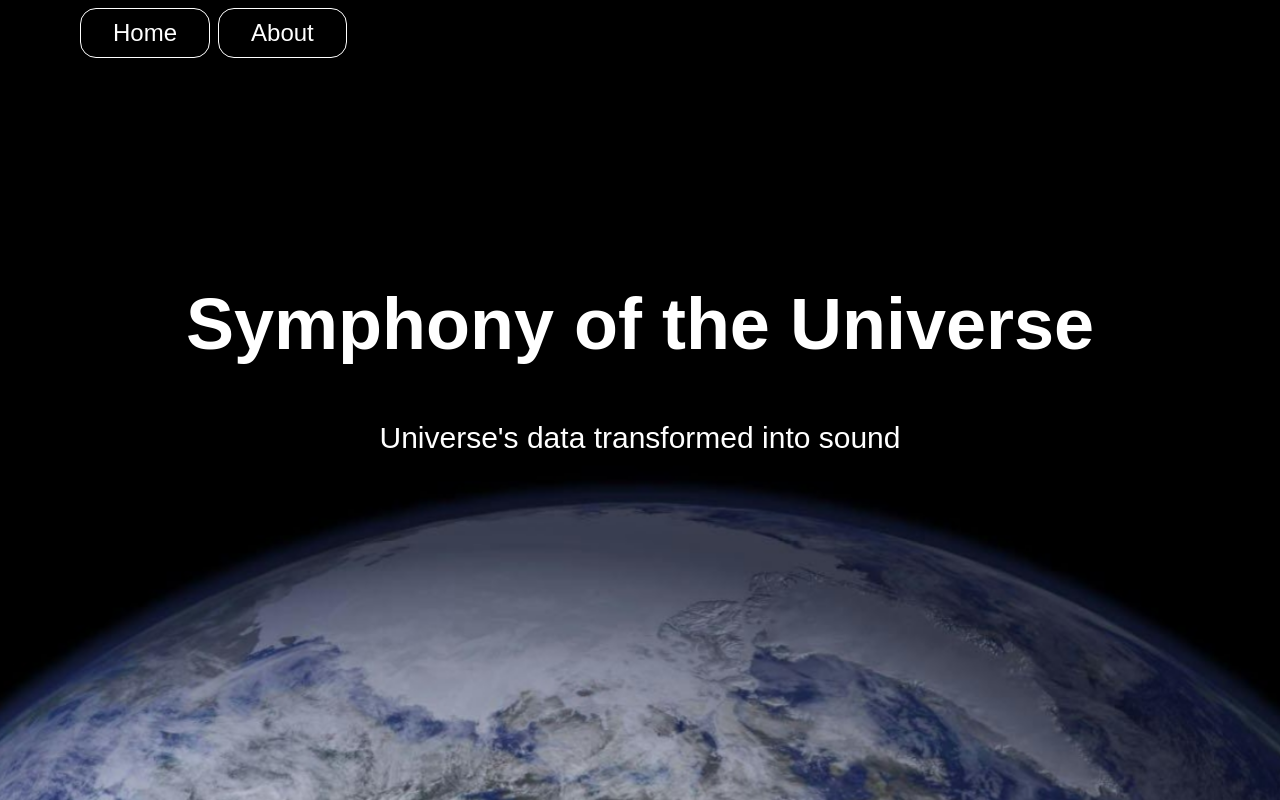
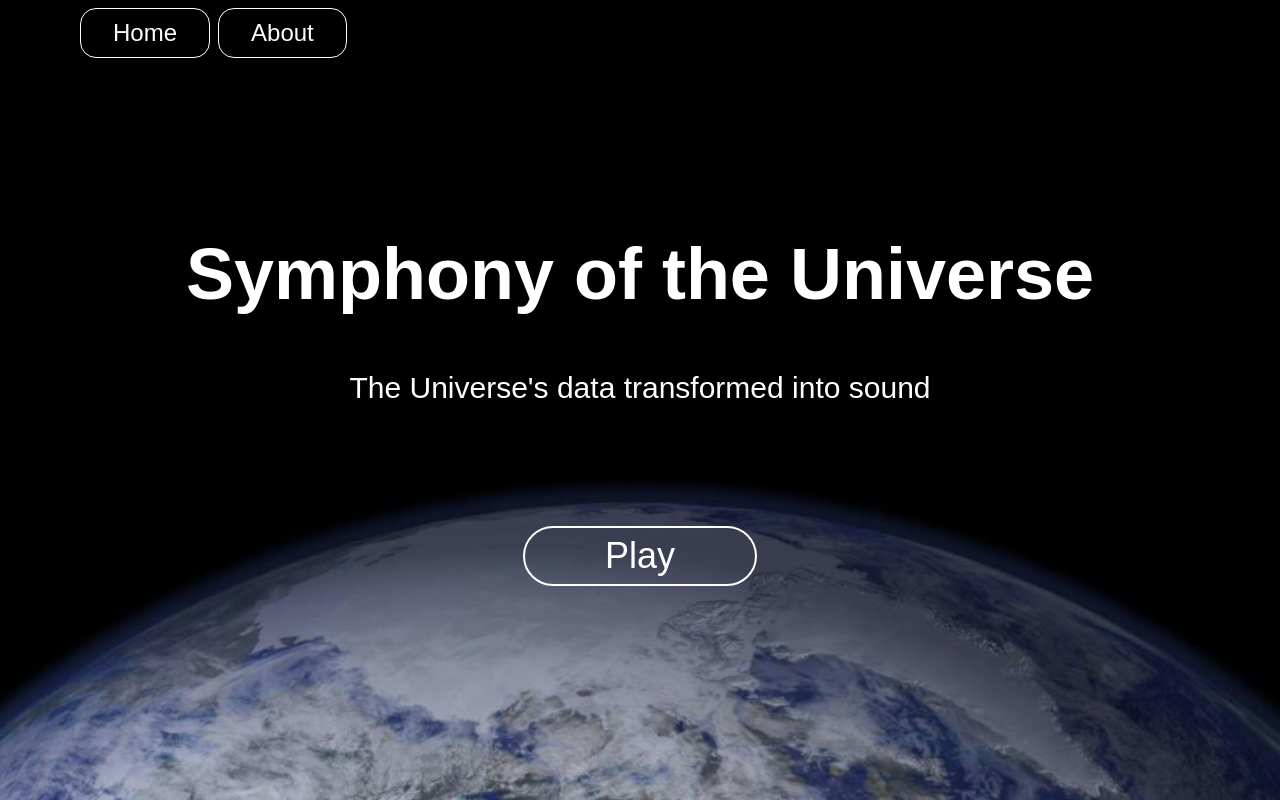
Before and after one commit to 82kota/Symphony-of-the-Universe, a Next.js app: page / in a window 1280 px wide. Built offline with nearby package versions, Linux system fonts and the light colour scheme.

Commit message:
home page play button

```diff
--- a/app/page.tsx
+++ b/app/page.tsx
@@ -4,7 +4,7 @@ import earth_pic from "@/public/images/earth_big.jpeg";
 export default function Home() {
   return (
     <div className="flex flex-col min-h-screen h-dvh items-center justify-center">
-      <main className="items-center flex flex-col pb-14">
+      <main className="items-center flex flex-col mt-20 pb-14">
         <Image
           src={earth_pic}
           alt="Image of the Earth"
@@ -13,10 +13,18 @@ export default function Home() {
         <h1 className="text-7xl text-white font-bold mb-15">
           Symphony of the Universe
         </h1>
-        <h2 className="text-3xl text-white font-medium">
+        <h2 className="text-3xl text-white font-medium mb-30">
           {" "}
-          Universe's data transformed into sound{" "}
+          The Universe's data transformed into sound{" "}
         </h2>
+        <div>
+          <button
+            type="button"
+            className="text-4xl px-20 py-2 border-2 border-white rounded-full  text-white cursor-pointer hover:border-purple-500 hover:text-purple-500 hover:shadow-2xl transition-all duration-200"
+          >
+            Play
+          </button>
+        </div>
       </main>
     </div>
   );
```
